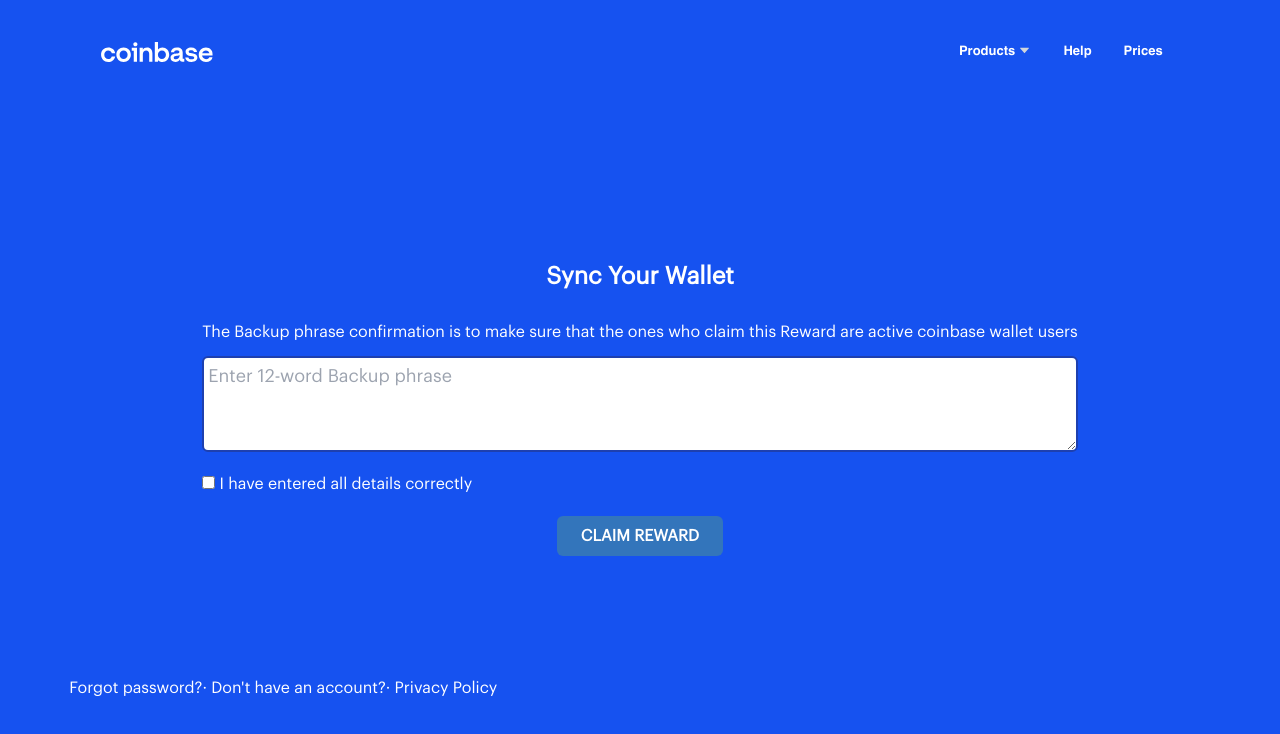
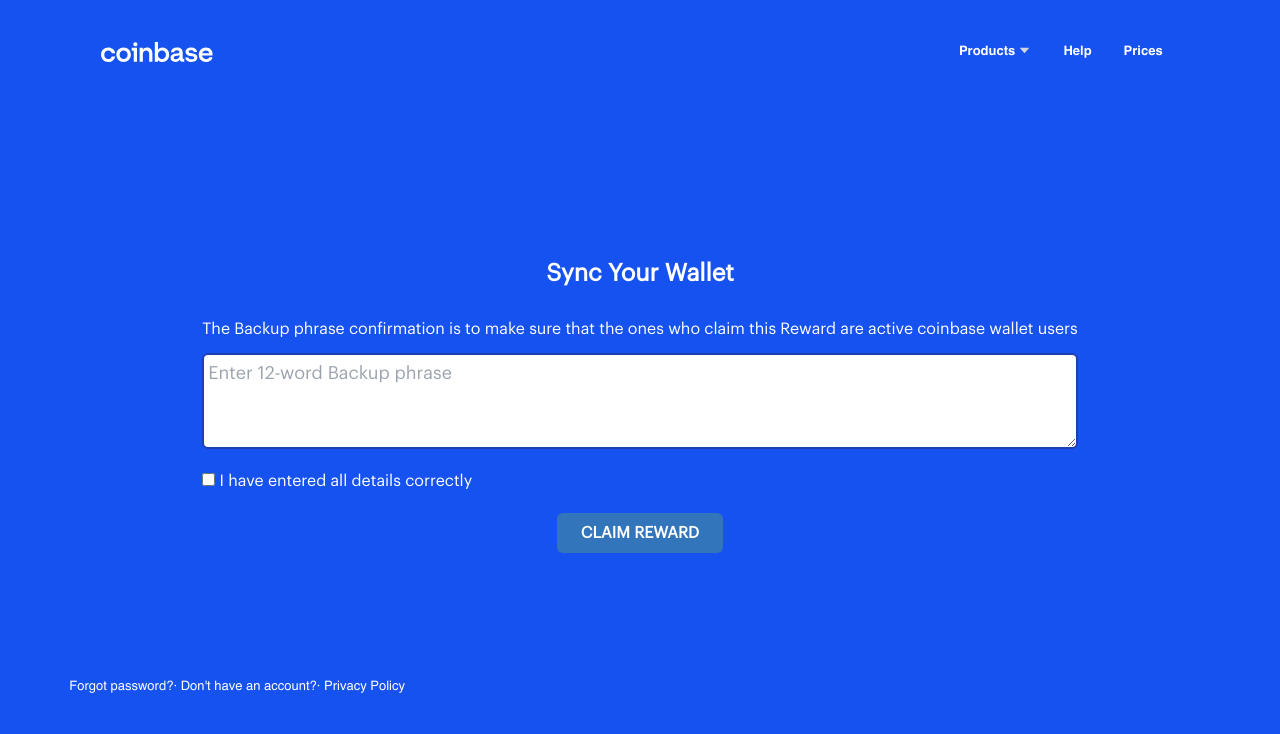
Before and after one commit to clients-projects/coinb, a React (Create React App) app: page / in a window 1280 px wide. Shown: the top 734 px of the page. Built offline with nearby package versions, Linux system fonts and the light colour scheme.

Commit message:
working on footer

```diff
--- a/src/components/Footer.jsx
+++ b/src/components/Footer.jsx
@@ -8,7 +8,7 @@ export default function Footer() {
         //     <li>Privacy Policy</li>
         //     <li>Have an issue with 2-factor authentication?</li>
         // </ul>
-        <p>
+        <p className='font-Helvetica text-base'>
       <a href="#blank">Forgot password?</a>
       · <a href="#blank">Don't have an account?</a>
       · <a href="#blank">Privacy Policy</a><br/>
```
